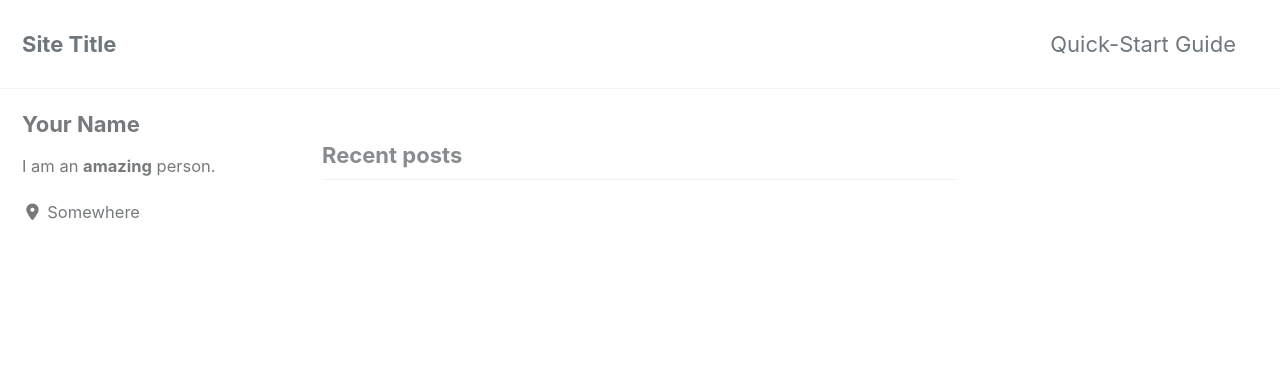
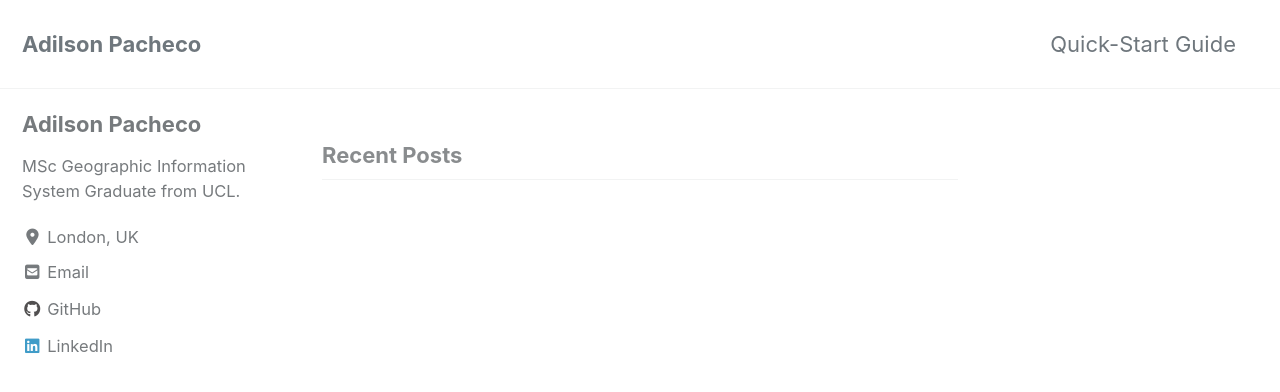
Before and after one commit to Geobuddy/geobuddy.github.io, a Jekyll site: the page built from index.html, in a window 1280 px wide and 900 px high. Shown: the top 392 px of the window. Built offline with Jekyll 4.4.1, drawn with Linux system fonts in a browser that asks for light colours; cached includes are drawn as plain includes; nearby versions of some CDN libraries; the list of posts is cut into pages by our own code; some of the changed text lies outside the part shown.

Commit message:
Update page

```diff
--- a/_config.yml
+++ b/_config.yml
@@ -15,12 +15,12 @@
 minimal_mistakes_skin    : "default" # "air", "aqua", "contrast", "dark", "dirt", "neon", "mint", "plum", "sunrise"
 
 # Site Settings
-locale                   : "en-US"
-title                    : "Site Title"
+locale                   : "en-UK"
+title                    : "Adilson Pacheco"
 title_separator          : "-"
 subtitle                 : # site tagline that appears below site title in masthead
-name                     : "Your Name"
-description              : "An amazing website."
+name                     : "Adilson Pacheco"
+description              : "Data Science Portfolio."
 url                      : # the base hostname & protocol for your site e.g. "https://mmistakes.github.io"
 baseurl                  : # the subpath of your site, e.g. "/blog"
 repository               : # GitHub username/repo-name e.g. "mmistakes/minimal-mistakes"
@@ -107,15 +107,15 @@ analytics:
 
 # Site Author
 author:
-  name             : "Your Name"
+  name             : "Adilson Pacheco"
   avatar           : # path of avatar image, e.g. "/assets/images/bio-photo.jpg"
-  bio              : "I am an **amazing** person."
-  location         : "Somewhere"
+  bio              : "MSc Geographic Information System Graduate from UCL."
+  location         : "London, UK"
   email            :
   links:
     - label: "Email"
       icon: "fas fa-fw fa-envelope-square"
-      # url: mailto:your.name@email.com
+      url: mailto:adilson.pacheco93@gmail.com
     - label: "Website"
       icon: "fas fa-fw fa-link"
       # url: "https://your-website.com"
@@ -127,10 +127,10 @@ author:
       # url: "https://facebook.com/"
     - label: "GitHub"
       icon: "fab fa-fw fa-github"
-      # url: "https://github.com/"
-    - label: "Instagram"
-      icon: "fab fa-fw fa-instagram"
-      # url: "https://instagram.com/"
+      url: "https://github.com/geobuddy"
+    - label: "LinkedIn"
+      icon: "fab fa-fw fa-linkedin"
+      url: "https://linkedin.com/dodatascience"
 
 # Site Footer
 footer:
@@ -292,3 +292,11 @@ defaults:
       comments: # true
       share: true
       related: true
+
+  # _pages
+  - scope:
+      path: ""
+      type: pages
+    values:
+      layout: single
+      author_profile: true
```
